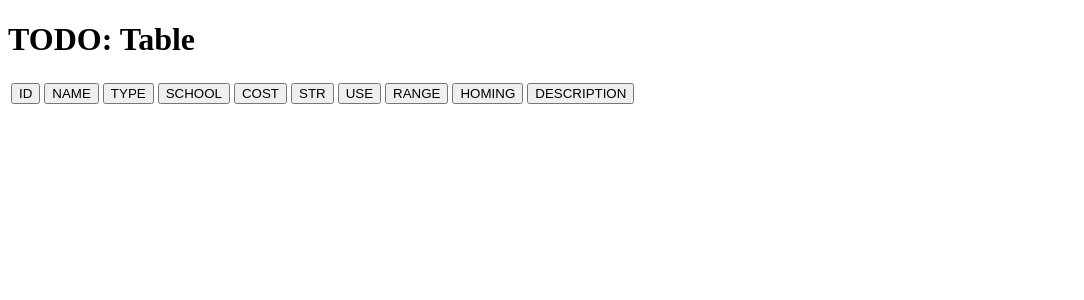
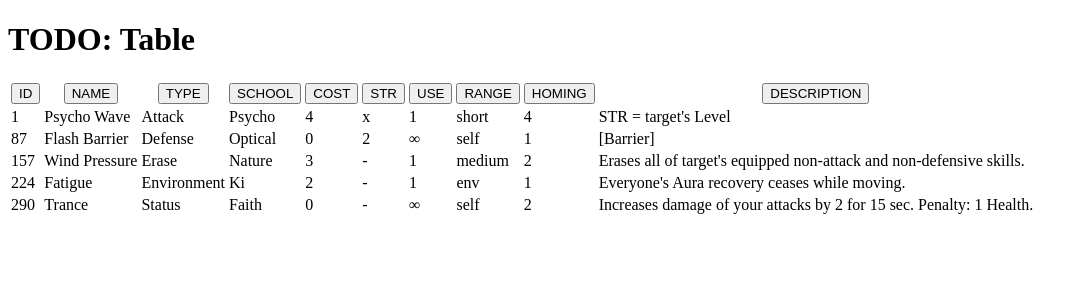
Before and after one commit to AndrewJDGalga/phantomCards, a React (Vite) app in the folder front/: page / in a window 1280 px wide. Shown: the top 300 px of the page, without its empty margins (0-1084 px from the left). Built offline with nearby package versions, Linux system fonts and the light colour scheme.

Commit message:
test datarendered in cells.

```diff
--- a/front/src/components/App.jsx
+++ b/front/src/components/App.jsx
@@ -74,7 +74,7 @@ function App() {
   return (
     <>
       <h1>TODO: Table</h1>
-      <SkillTable tableHeaders={testHeaders}></SkillTable>
+      <SkillTable tableHeaders={testHeaders} tableRows={testObjects}></SkillTable>
     </>
   )
 }
--- a/front/src/components/SkillTable.jsx
+++ b/front/src/components/SkillTable.jsx
@@ -1,20 +1,35 @@
 
-function SkillTable({tableHeaders}) {
+function SkillTable({tableHeaders, tableRows}) {
+    const headers = tableHeaders.map(name=>
+        <th key={name}>
+            <button>{name}</button>
+        </th>
+    );
 
+    const rows = tableRows.map(row=>
+        <tr key={row.id}>
+            <td>{row.id}</td>
+            <td>{row.name}</td>
+            <td>{row.type}</td>
+            <td>{row.school}</td>
+            <td>{row.cost}</td>
+            <td>{row.str}</td>
+            <td>{row.use}</td>
+            <td>{row.range}</td>
+            <td>{row.homing}</td>
+            <td>{row.desc}</td>
+        </tr>
+    );
 
     return (
     <table>
         <thead>
             <tr>
-                {tableHeaders.map(name=>
-                    <th key={name}>
-                        <button>{name}</button>
-                    </th>
-                )}
+                {headers}
             </tr>
         </thead>
         <tbody>
-
+            {rows}
         </tbody>
     </table>
     );
```
